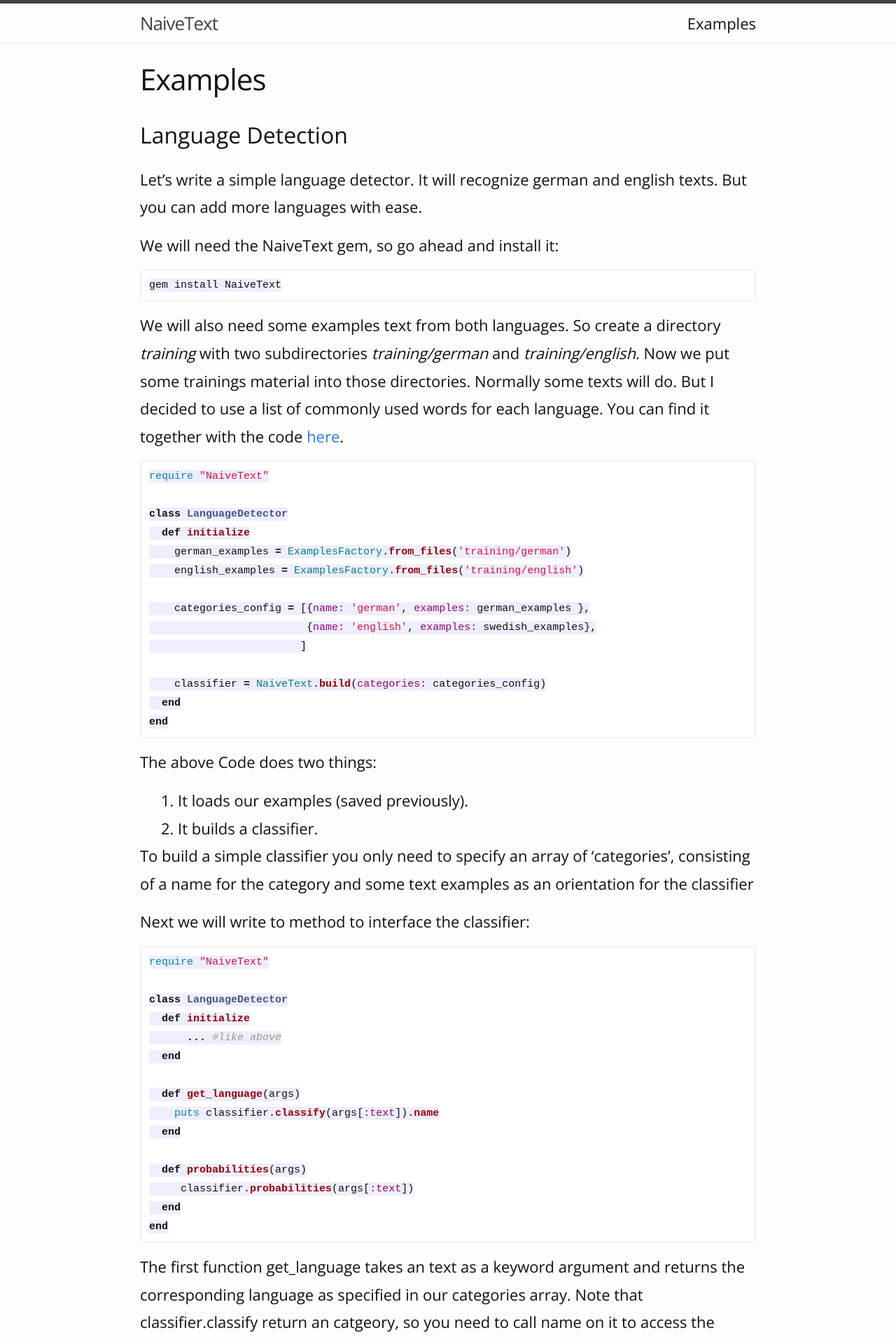
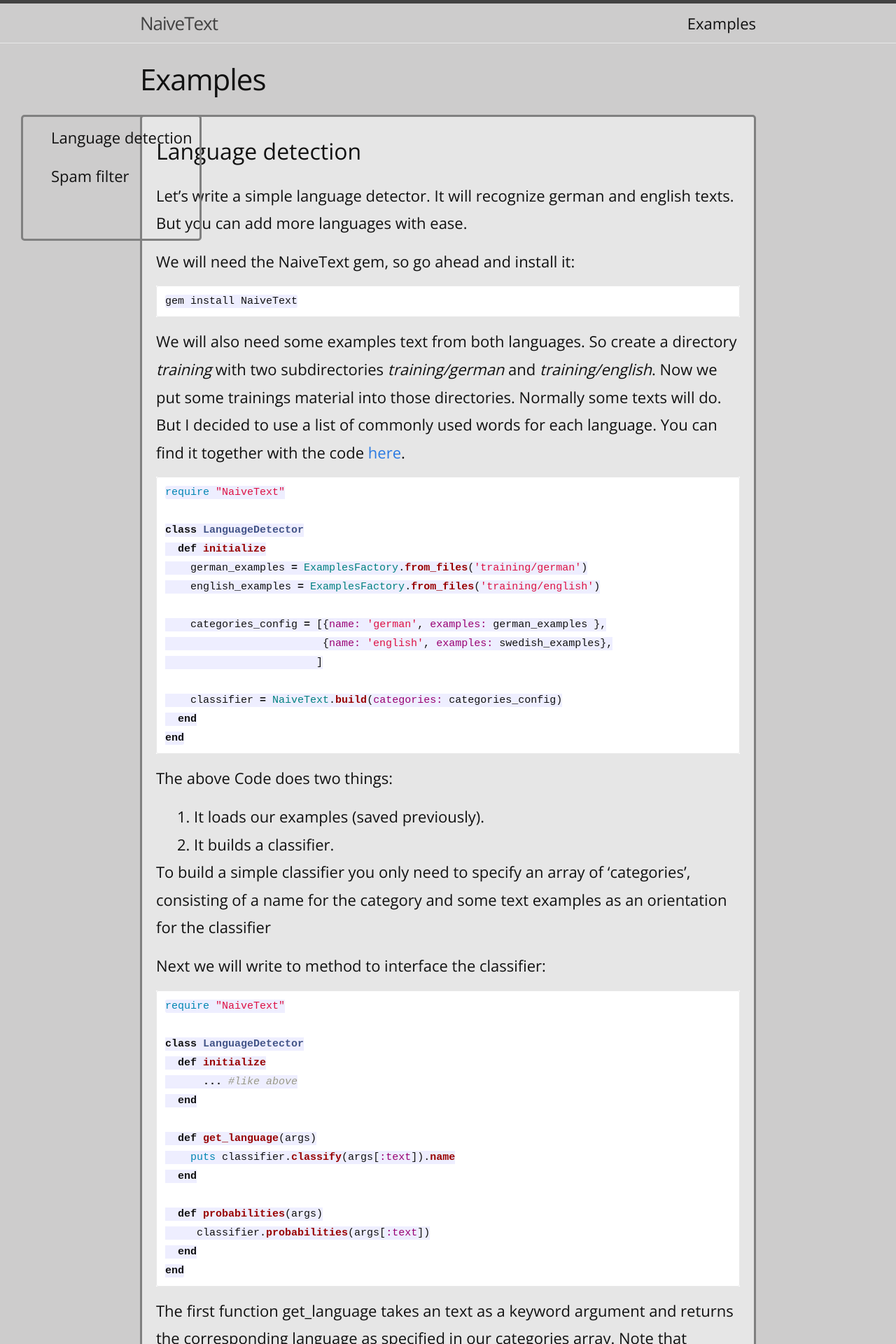
Before and after one commit to RicciFlowing/NaiveBayes, a Jekyll site: the page built from examples/index.html, in a window 1280 px wide. Shown: the top 1920 px of the page at 70% size. Built offline with Jekyll 4.4.1, drawn with Linux system fonts in a browser that asks for light colours; nearby versions of some CDN libraries; some web fonts are replaced; Markdown is read by kramdown in place of the engine named in the settings; some of the changed text lies outside the part shown.

Commit message:
Some little addtion

```diff
--- a/_posts/2015-10-30-language-detection.markdown
+++ b/_posts/2015-10-30-language-detection.markdown
@@ -1,6 +1,6 @@
 ---
 layout: post
-title:  "Language Detection"
+title:  "Language detection"
 date:   2015-10-30 10:41:56
 categories: 'post'
 ---
--- a/_sass/_base.scss
+++ b/_sass/_base.scss
@@ -8,11 +8,48 @@
     padding: 0;
 }
 
+$example-border-color: lighten(black,50%);
+
+.side-nav {
+  position: fixed;
+  height: 20vh;
+  left: 0;
+  margin-left: 30px;
+  padding: 10px;
+  border: solid;
+  border-radius: 5px;
+  border-color: $example-border-color;
+
+  ul {
+    list-style: none;
+    list-style-position:inside;
+    a{
+      color: #111;
+      &:hover{
+          text-decoration: none;
+      }
+    }
+  }
+
+
+}
+
+
 .unstyled-list {
   list-style: none;
   list-style-position:inside;
         margin:0;
         padding:0;
+
+}
+
+.example {
+  background-color: lighten(black,90%);
+  border: solid;
+  border-color: $example-border-color;
+  border-radius: 5px;
+  margin-bottom: 30px;
+  padding: 20px;
 }
 .center {
   display: block;
--- a/css/main.scss
+++ b/css/main.scss
@@ -15,7 +15,7 @@
 $spacing-unit:     30px;
 
 $text-color:       #111;
-$background-color: #fdfdfd;
+$background-color: lighten(#676666,40%); //#fdfdfd;
 $brand-color:      #2a7ae2;
 
 $grey-color:       #828282;
--- a/examples/index.html
+++ b/examples/index.html
@@ -3,12 +3,19 @@
 title: Examples
 permalink: /examples/
 ---
+<header class="side-nav">
+  {% for post in site.posts reversed %}
+  <ul>
+    <li> <a href="#{{ post.title }}"> {{ post.title }}</a></li>
+  </ul>
+      {% endfor %}
+</header>
 
 <div class="examples">
 
   <ul class="unstyled-list">
     {% for post in site.posts reversed %}
-      <li>
+      <li id="{{ post.title }}" class="example">
         <h2>{{ post.title }}</h2>
         {{post.content}}
       </li>
```
Also changed, not shown: _posts/2015-11-16-spamfilter.markdown (+23 -4 lines).
